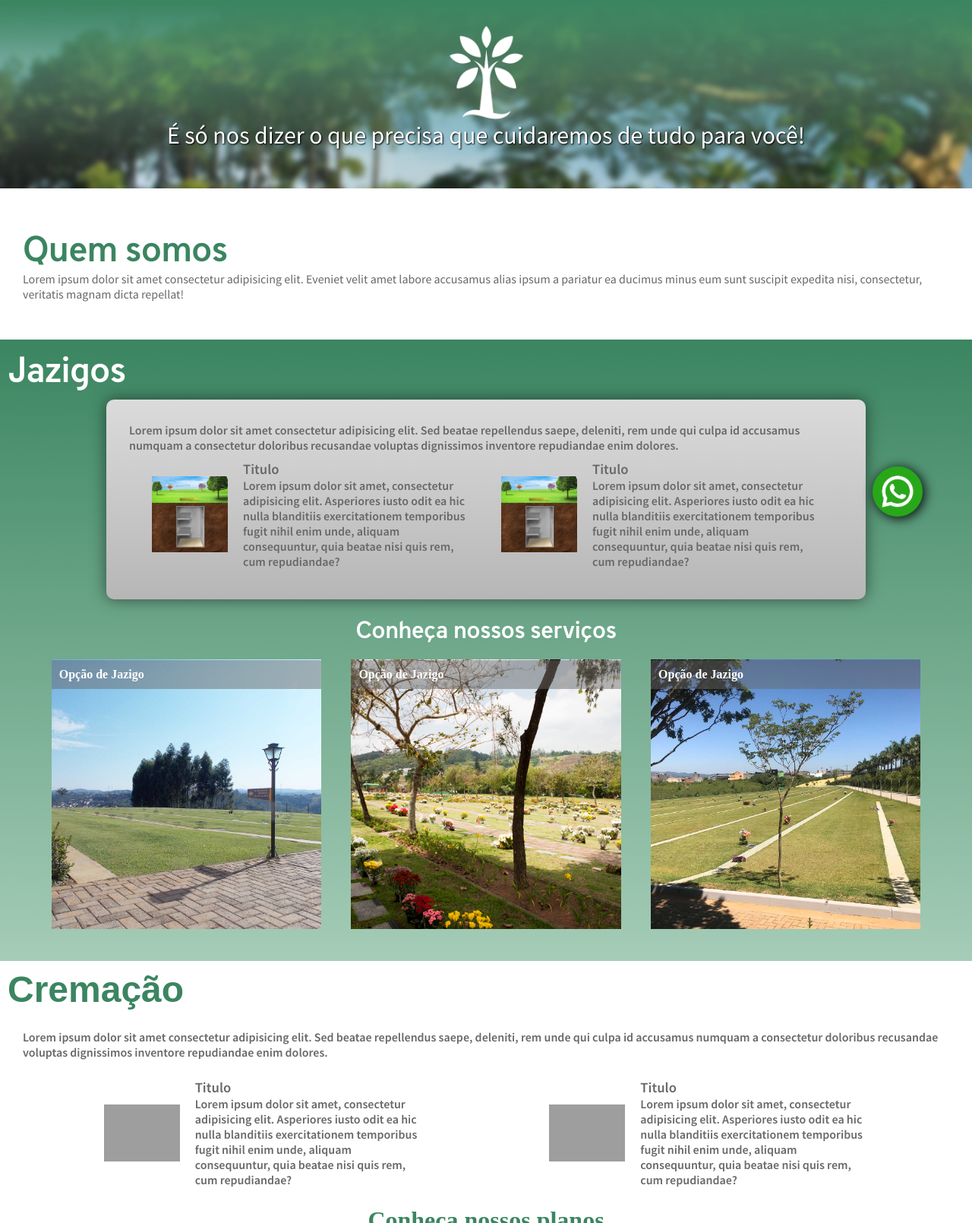
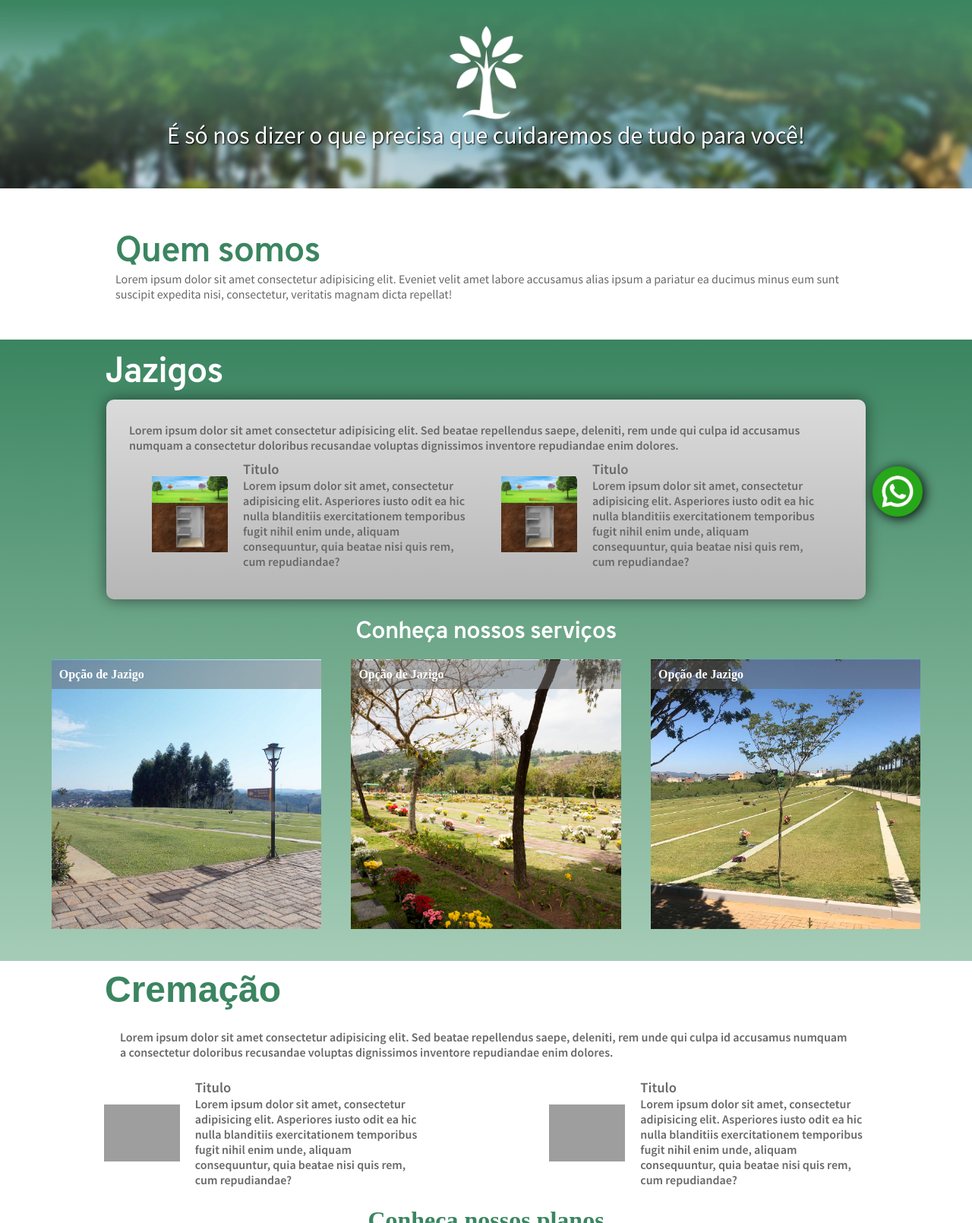
Before and after one commit to DiogoJP202/Cemiterios-e-Crematorios-Zona-Sul, a plain HTML site: page index.html in a window 1280 px wide. Shown: the part 103-1713 px from the top of the page at 76% size. Drawn offline with Linux system fonts and the light colour scheme; grey boxes are pictures that could not be loaded.

Commit message:
titulos arrumados

```diff
--- a/assets/styles/mediaQueries.css
+++ b/assets/styles/mediaQueries.css
@@ -10,6 +10,16 @@
         justify-content: space-evenly;
         align-items: center;
         width: 80%;
+    }
+
+    #sobre h1{
+        max-width: 80%;
+        margin: auto;
+    }
+
+    #sobre > p{
+        max-width: 80%;
+        margin: auto;
     }
 
     main .whatsapp img{
@@ -45,6 +55,11 @@
         margin: 0 !important;
     }
 
+    #jazigos h2{
+        max-width: 80%;
+        margin: auto;
+    }
+
     #jazigos .carrossel{
         max-width: 1184px;
         margin: auto;
@@ -52,6 +67,16 @@
 
     #jazigos .carrossel .foto h4{
         top: -90% !important;
+    }
+
+    #cremacao h2{
+        max-width: 80%;
+        margin: auto;
+    }
+
+    #cremacao > p{
+        max-width: 80%;
+        margin: auto;
     }
 
     #cremacao .carrossel{
```
